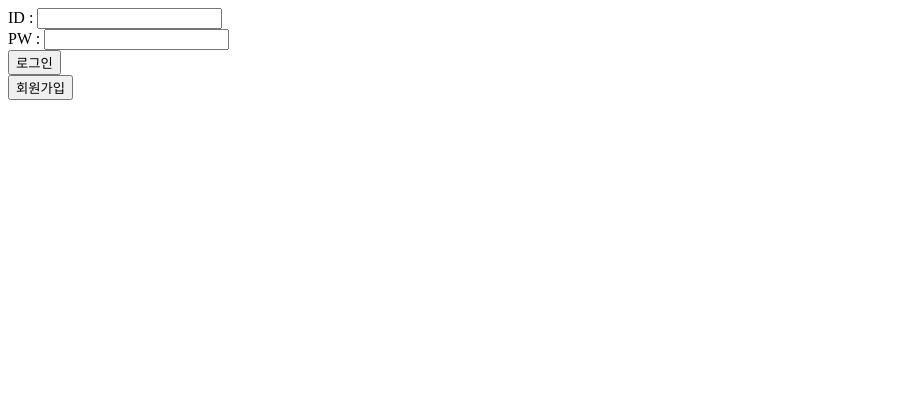
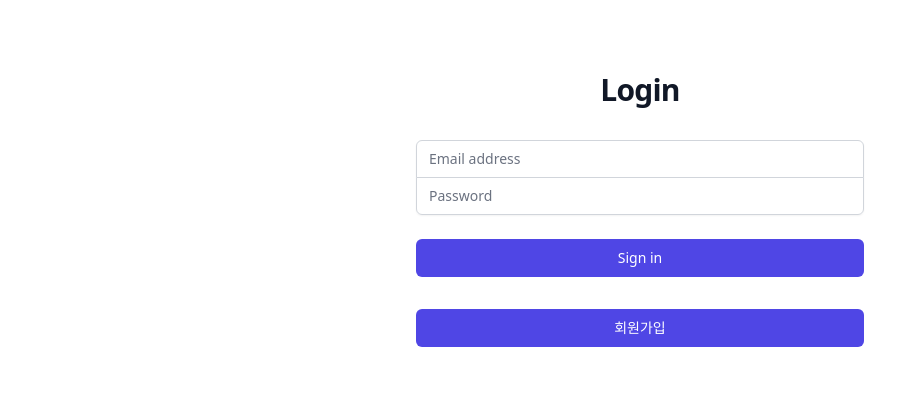
Before and after one commit to Jungle-Market/Server, a Flask app: page /signin in a window 1280 px wide. Shown: the top 394 px of the page, without its empty margins (0-919 px from the left). Run offline with Flask 2, Linux system fonts and the light colour scheme; some libraries are stand-ins or nearby versions.

Commit message:
chore : 회원가입 할 때 회원정보 추가,비밀번호 재확인 및 이메일로 회원가입하기, 로그인 화면 tailwind 적용

```diff
--- a/app.py
+++ b/app.py
@@ -1,6 +1,7 @@
 from flask import Flask, render_template, url_for, session
 from flask import request
 from flask import redirect
+import re
 
 from db import db
 market_db = db
@@ -18,11 +19,8 @@ def main():
 
 @app.route("/home")
 def home():
-    if "id" in session:
-        items = market_db.items.find()
-        return render_template("home.html")
-    else:
-        return redirect(url_for('signin'))
+    db_items = market_db.items.find()
+    return render_template("home.html",items=db_items)
 
 
 @app.route('/signin', methods=['POST', 'GET'])
@@ -54,15 +52,23 @@ def signup():
     else:
         signup_id = request.form['signup_id']
         signup_pw = request.form['signup_pw']
+        signup_check_pw = request.form['signup_check_pw']
+        signup_name = request.form['signup_name']
+        signup_nickname = request.form['signup_nickname']
 
-        if signup_id == "" or signup_pw == "":
+        p = re.compile("^[a-zA-Z0-9+-\_.]+@[a-zA-Z0-9-]+\.[a-zA-Z0-9-.]+$")
+
+        if signup_id == "" or signup_pw == "" or signup_name == "" or signup_nickname == "":
             return render_template("signup.html", signup_success = False)
+        elif not p.findall(signup_id):
+            return render_template("signup.html", signup_check_id = False)
         elif market_db.users.find_one({'id' : signup_id}):
             return render_template("signup.html", signup_same = True)
+        elif signup_pw != signup_check_pw:
+            return render_template("signup.html", signup_same_pw = True)
         else:
-            market_db.users.insert_one({'id' : signup_id, 'pwd' : signup_pw})
+            market_db.users.insert_one({'id' : signup_id, 'pwd' : signup_pw, 'name' : signup_name, 'nickname' : signup_nickname})
             return render_template("signup.html", signup_success = True)
-
 
 if __name__ == "__main__":
     app.run('0.0.0.0', port=5000, debug=True)
--- a/templates/signin.html
+++ b/templates/signin.html
@@ -2,22 +2,46 @@
 <html lang="en">
   <head>
     <meta charset="UTF-8" />
-    <meta
-      name="viewport"
-      content="width=device-width, initial-scale=1, shrink-to-fit=no"
-    />
+    <meta name="viewport" content="width=device-width, initial-scale=1.0">
+    <script src="https://cdn.tailwindcss.com"></script>
 
   </head>
   <body>
     {% if login_success == False %}
-    <p>"로그인 실패 재시도 해주세요"</p>
+    <p class="mt-2 text-center text-sm text-gray-600">
+      로그인 실패 다시 시도해주세요
+    </p>
     {% endif %}
 
-    <form method="post" action="signin">
-      ID : <input type="text" name="id" /><br />
-      PW : <input type="password" name="pw" /><br />
-      <button type="submit">로그인</button>
-    </form>
-    <button onclick="location.href = '/signup'" type="button">회원가입</button>
+    <div class="flex min-h-full items-center justify-center py-12 px-4 sm:px-6 lg:px-8">
+      <div class="w-full max-w-md space-y-8">
+        <div>
+          <h2 class="mt-6 text-center text-3xl font-bold tracking-tight text-gray-900">Login</h2>
+        </div>
+
+        <form class="mt-8 space-y-6" action="signin" method="POST">
+          <input type="hidden" name="remember" value="true">
+          <div class="-space-y-px rounded-md shadow-sm">
+            <div>
+              <label for="email-address" class="sr-only">Email address</label>
+              <input id="email-address" name="id" type="email" required class="relative block w-full appearance-none rounded-none rounded-t-md border border-gray-300 px-3 py-2 text-gray-900 placeholder-gray-500 focus:z-10 focus:border-indigo-500 focus:outline-none focus:ring-indigo-500 sm:text-sm" placeholder="Email address">
+            </div>
+
+            <div>
+              <label for="password" class="sr-only">Password</label>
+              <input id="password" name="pw" type="password" required class="relative block w-full appearance-none rounded-none rounded-b-md border border-gray-300 px-3 py-2 text-gray-900 placeholder-gray-500 focus:z-10 focus:border-indigo-500 focus:outline-none focus:ring-indigo-500 sm:text-sm" placeholder="Password">
+            </div>
+          </div>
+
+          <div>
+            <button type="submit" class="group relative flex w-full justify-center rounded-md border border-transparent bg-indigo-600 py-2 px-4 text-sm font-medium text-white hover:bg-indigo-700 focus:outline-none focus:ring-2 focus:ring-indigo-500 focus:ring-offset-2"> Sign in </button>
+          </div>
+        </form>
+
+        <button onclick="location.href = '/signup'" type="button" class="group relative flex w-full justify-center rounded-md border border-transparent bg-indigo-600 py-2 px-4 text-sm font-medium text-white hover:bg-indigo-700 focus:outline-none focus:ring-2 focus:ring-indigo-500 focus:ring-offset-2">회원가입</button>
+      </div>
+    </div>
+
+
   </body>
 </html>
```
Also changed, not shown: templates/signup.html (+17 -4 lines).
